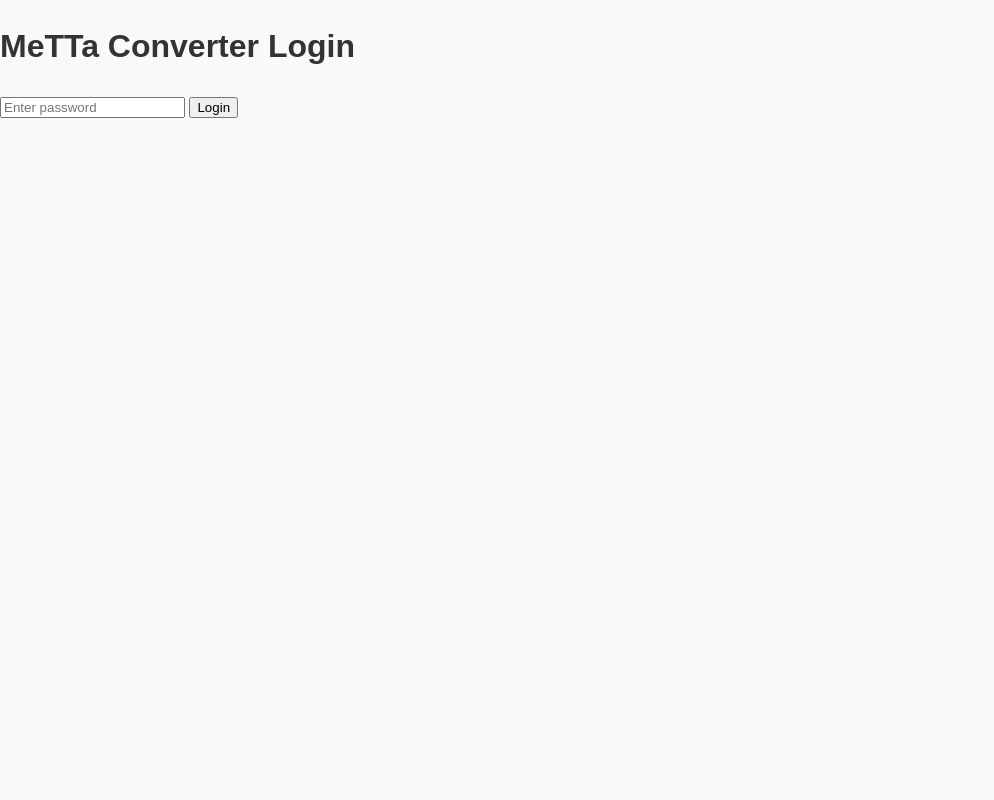
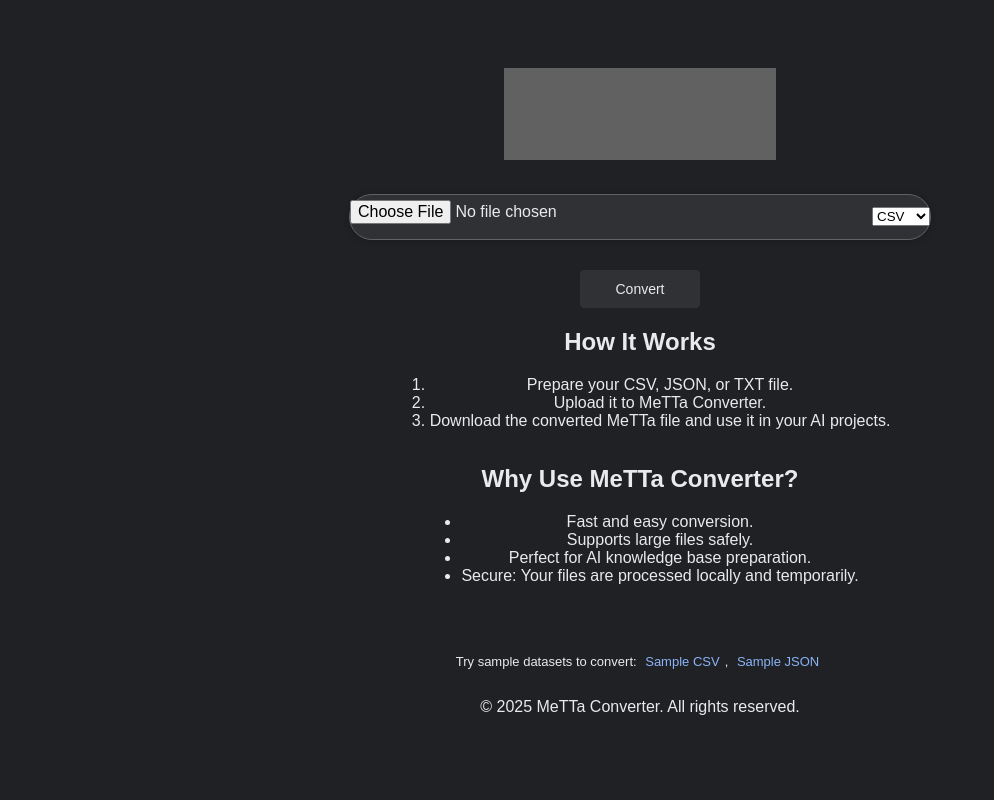
Before and after one commit to hasafalii/metta_converter, a FastAPI app: page / in a window 1280 px wide. Shown: the whole page, without its empty margins (0-994 px from the left). Run offline with FastAPI, Linux system fonts and the light colour scheme; grey boxes are pictures that could not be loaded.

Commit message:
Update converter UI, remove login, apply new styles

```diff
--- a/metta_online_converter/app.py
+++ b/metta_online_converter/app.py
@@ -1,5 +1,5 @@
-from fastapi import FastAPI, Request, Form, HTTPException, File, UploadFile
-from fastapi.responses import HTMLResponse, RedirectResponse
+from fastapi import FastAPI, Request, Form, File, UploadFile, HTTPException
+from fastapi.responses import HTMLResponse
 from fastapi.staticfiles import StaticFiles
 from fastapi.templating import Jinja2Templates
 import os
@@ -10,14 +10,13 @@ from parsers.txt_parser import parse_txt
 
 app = FastAPI()
 
-# --- Constants ---
+# --- Directories ---
 STATIC_DIR = "static"
 TEMPLATES_DIR = "templates"
 METTA_FILES_DIR = "metta_files"
-LOGIN_PASSWORD = "letmein123"
+os.makedirs(METTA_FILES_DIR, exist_ok=True)
 
-# --- Setup ---
-os.makedirs(METTA_FILES_DIR, exist_ok=True)
+# --- Setup Static & Templates ---
 app.mount(f"/{STATIC_DIR}", StaticFiles(directory=STATIC_DIR), name="static")
 templates = Jinja2Templates(directory=TEMPLATES_DIR)
 
@@ -28,73 +27,48 @@ PARSERS = {
     "txt": parse_txt,
 }
 
-# --- Helper Functions ---
+# --- Helper Function ---
 def save_metta_file(filename: str, content: list[str]):
-    """Saves the converted MeTTa content to a file."""
     file_path = os.path.join(METTA_FILES_DIR, f"{filename}.metta")
     with open(file_path, "w", encoding="utf-8") as f:
         for line in content:
             f.write(line.rstrip() + "\n")
 
-# --- Login Routes ---
+# --- Home / Converter Page ---
 @app.get("/", response_class=HTMLResponse)
-async def login_page(request: Request):
-    """Renders the login page."""
-    return templates.TemplateResponse("login.html", {"request": request})
-
-@app.post("/login")
-async def login(request: Request, password: str = Form(...)):
-    """Handles the login form submission."""
-    if password == LOGIN_PASSWORD:
-        response = RedirectResponse(url="/converter", status_code=302)
-        response.set_cookie(key="access_granted", value="true")
-        return response
-    return templates.TemplateResponse(
-        "login.html", {"request": request, "error": "Invalid password"}
-    )
-
-# --- Converter Route ---
-@app.get("/converter", response_class=HTMLResponse)
 async def converter_page(request: Request):
-    """Renders the main converter page."""
-    if request.cookies.get("access_granted") != "true":
-        return RedirectResponse(url="/")
+    """Renders the main converter page directly (no login)."""
     return templates.TemplateResponse("index.html", {"request": request})
 
-# --- Conversion Route ---
+# --- Conversion Endpoint ---
 @app.post("/convert")
 async def convert(
     request: Request,
     source_type: str = Form(...),
     file: UploadFile = File(None),
 ):
-    """Handles the file conversion."""
-    if request.cookies.get("access_granted") != "true":
-        return RedirectResponse(url="/")
-
     parser_fn = PARSERS.get(source_type)
     if not parser_fn:
         raise HTTPException(status_code=400, detail="Invalid source type")
 
+    if not file or not file.filename:
+        raise HTTPException(status_code=400, detail="No file provided")
+
     try:
-        if file and file.filename:
-            # Save the uploaded file temporarily
-            temp_file_path = f"temp_{file.filename}"
-            with open(temp_file_path, "wb") as buffer:
-                shutil.copyfileobj(file.file, buffer)
+        temp_file_path = f"temp_{file.filename}"
+        with open(temp_file_path, "wb") as buffer:
+            shutil.copyfileobj(file.file, buffer)
 
-            # Parse the file
-            metta_lines = parser_fn(temp_file_path)
+        # Parse the file
+        metta_lines = parser_fn(temp_file_path)
 
-            # Clean up the temporary file
-            os.remove(temp_file_path)
+        # Clean up temporary file
+        os.remove(temp_file_path)
 
-            # Save the converted MeTTa file
-            save_metta_file(file.filename, metta_lines)
+        # Save converted file
+        save_metta_file(file.filename, metta_lines)
 
-            content = "\n".join(metta_lines)
-        else:
-            raise HTTPException(status_code=400, detail="No file provided")
+        content = "\n".join(metta_lines)
 
     except Exception as e:
         raise HTTPException(status_code=500, detail=f"Error during conversion: {e}")
--- a/metta_online_converter/static/styles.css
+++ b/metta_online_converter/static/styles.css
@@ -1,56 +1,109 @@
-body {
+body, html {
+    height: 100%;
+    margin: 0;
+    display: flex;
+    justify-content: center;
+    align-items: center;
+    background-color: #202124; /* Dark background */
     font-family: Arial, sans-serif;
-    margin: 0;
-    padding: 0;
-    background-color: #f9f9f9;
-    color: #333;
-    line-height: 1.6;
+    color: #e8eaed; /* Light text for dark mode */
 }
 
-header {
-    background-color: #4285F4;
-    color: white;
-    padding: 40px 20px;
+.main-container {
+    display: flex;
+    flex-direction: column;
+    align-items: center;
     text-align: center;
+    padding: 20px;
 }
 
-header h1 {
-    margin: 0;
-    font-size: 48px;
+.logo {
+    margin-bottom: 30px;
 }
 
-header p {
-    font-size: 18px;
+.logo img {
+    width: 272px; /* Standard Google logo width */
+    height: 92px; /* Standard Google logo height */
+    filter: invert(100%); /* Invert for dark mode if using a light logo */
 }
 
-.main-content {
-    max-width: 900px;
-    margin: 40px auto;
-    padding: 0 20px;
+.search-bar {
+    display: flex;
+    align-items: center;
+    width: 580px; /* Google search bar width */
+    height: 44px; /* Google search bar height */
+    background-color: #303134; /* Darker background for search bar */
+    border: 1px solid #5f6368; /* Border color for search bar */
+    border-radius: 24px;
+    margin-bottom: 20px;
+    box-shadow: 0 1px 6px 0 rgba(0,0,0,0.2); /* Subtle shadow */
+    transition: box-shadow 0.3s ease-in-out;
 }
 
-.main-content h2 {
-    color: #4285F4;
-    margin-bottom: 10px;
+.search-bar:hover, .search-bar:focus-within {
+    background-color: #3c4043; /* Slightly lighter on hover/focus */
+    border-color: #3c4043;
+    box-shadow: 0 1px 6px 0 rgba(0,0,0,0.3);
 }
 
-.main-content ol,
-.main-content ul {
-    margin-left: 20px;
+.search-bar .icon {
+    padding: 0 13px;
+    color: #9aa0a6; /* Icon color */
+    font-size: 18px; /* Adjust as needed for your icon font */
 }
 
-.main-content a {
-    color: #DB4437;
-    text-decoration: none;
+.search-bar input {
+    flex-grow: 1;
+    height: 34px; /* Input field height */
+    border: none;
+    outline: none;
+    background: transparent;
+    color: #e8eaed; /* Text color in input */
+    font-size: 16px;
+    padding-right: 8px; /* Space for the microphone/camera icon */
 }
 
-.main-content a:hover {
+.search-bar input::placeholder {
+    color: #9aa0a6; /* Placeholder text color */
+}
+
+.buttons {
+    margin-top: 10px;
+    display: flex;
+    gap: 12px; /* Space between buttons */
+}
+
+.buttons button {
+    background-color: #303134; /* Dark button background */
+    border: 1px solid #303134;
+    border-radius: 4px;
+    color: #e8eaed; /* Light text on buttons */
+    font-size: 14px;
+    padding: 0 16px;
+    line-height: 36px;
+    min-width: 120px; /* Ensure consistent button width */
+    text-align: center;
+    cursor: pointer;
+    transition: background-color 0.3s, border-color 0.3s, box-shadow 0.3s;
+}
+
+.buttons button:hover {
+    background-color: #3c4043; /* Slightly lighter on hover */
+    border-color: #5f6368;
+    box-shadow: 0 1px 1px rgba(0,0,0,0.1);
+}
+
+.footer-links {
+    margin-top: 40px;
+    font-size: 13px;
+}
+
+.footer-links a {
+    color: #8ab4f8; /* Google blue for links */
+    text-decoration: none;
+    margin: 0 5px;
+}
+
+.footer-links a:hover {
     text-decoration: underline;
 }
-
-footer {
-    text-align: center;
-    padding: 20px;
-    background-color: #f1f1f1;
-    color: #555;
-}
--- a/metta_online_converter/templates/index.html
+++ b/metta_online_converter/templates/index.html
@@ -6,24 +6,41 @@
     <title>MeTTa Converter - Convert CSV, JSON, TXT to MeTTa</title>
     <meta name="description" content="MeTTa Converter: Quickly convert CSV, JSON, TXT files into MeTTa format for AI and knowledge processing.">
     <meta name="keywords" content="MeTTa Converter, CSV to MeTTa, JSON to MeTTa, TXT to MeTTa, AI, Knowledge Base, File Converter">
-    <link rel="stylesheet" href="static/styles.css">
+    <link rel="stylesheet" href="/static/styles.css">
 </head>
 <body>
-    <header>
-        <h1>MeTTa Converter</h1>
-        <p>Convert your CSV, JSON, or TXT files into MeTTa format easily.</p>
-    </header>
+    <div class="main-container">
 
-    <main class="main-content">
+        <!-- Logo -->
+        <div class="logo">
+            <img src="/static/logo.png" alt="MeTTa Converter">
+        </div>
+
+        <!-- Converter Form -->
+        <form action="/convert" method="post" enctype="multipart/form-data" class="search-bar">
+            <input type="file" name="file" required>
+            <select name="source_type">
+                <option value="csv">CSV</option>
+                <option value="json">JSON</option>
+                <option value="txt">TXT</option>
+            </select>
+        </form>
+
+        <div class="buttons">
+            <button type="submit" form="form">Convert</button>
+        </div>
+
+        <!-- How It Works -->
         <section>
             <h2>How It Works</h2>
             <ol>
                 <li>Prepare your CSV, JSON, or TXT file.</li>
-                <li>Upload it to MeTTa Converter (private interface).</li>
+                <li>Upload it to MeTTa Converter.</li>
                 <li>Download the converted MeTTa file and use it in your AI projects.</li>
             </ol>
         </section>
 
+        <!-- Why Use MeTTa Converter -->
         <section>
             <h2>Why Use MeTTa Converter?</h2>
             <ul>
@@ -34,19 +51,18 @@
             </ul>
         </section>
 
-        <section>
-            <h2>Get Started</h2>
-            <p>Access the converter securely here: <a href="/converter">Go to MeTTa Converter</a></p>
+        <!-- Resources -->
+        <section class="footer-links">
+            <p>Try sample datasets to convert:
+                <a href="https://people.sc.fsu.edu/~jburkardt/data/csv/addresses.csv" target="_blank">Sample CSV</a>,
+                <a href="https://jsonplaceholder.typicode.com/posts" target="_blank">Sample JSON</a>
+            </p>
         </section>
 
-        <section>
-            <h2>Resources</h2>
-            <p>Try sample datasets to convert: <a href="https://people.sc.fsu.edu/~jburkardt/data/csv/addresses.csv" target="_blank">Sample CSV</a>, <a href="https://jsonplaceholder.typicode.com/posts" target="_blank">Sample JSON</a></p>
-        </section>
-    </main>
+        <footer>
+            <p>&copy; 2025 MeTTa Converter. All rights reserved.</p>
+        </footer>
 
-    <footer>
-        <p>&copy; 2025 MeTTa Converter. All rights reserved.</p>
-    </footer>
+    </div>
 </body>
 </html>
```
